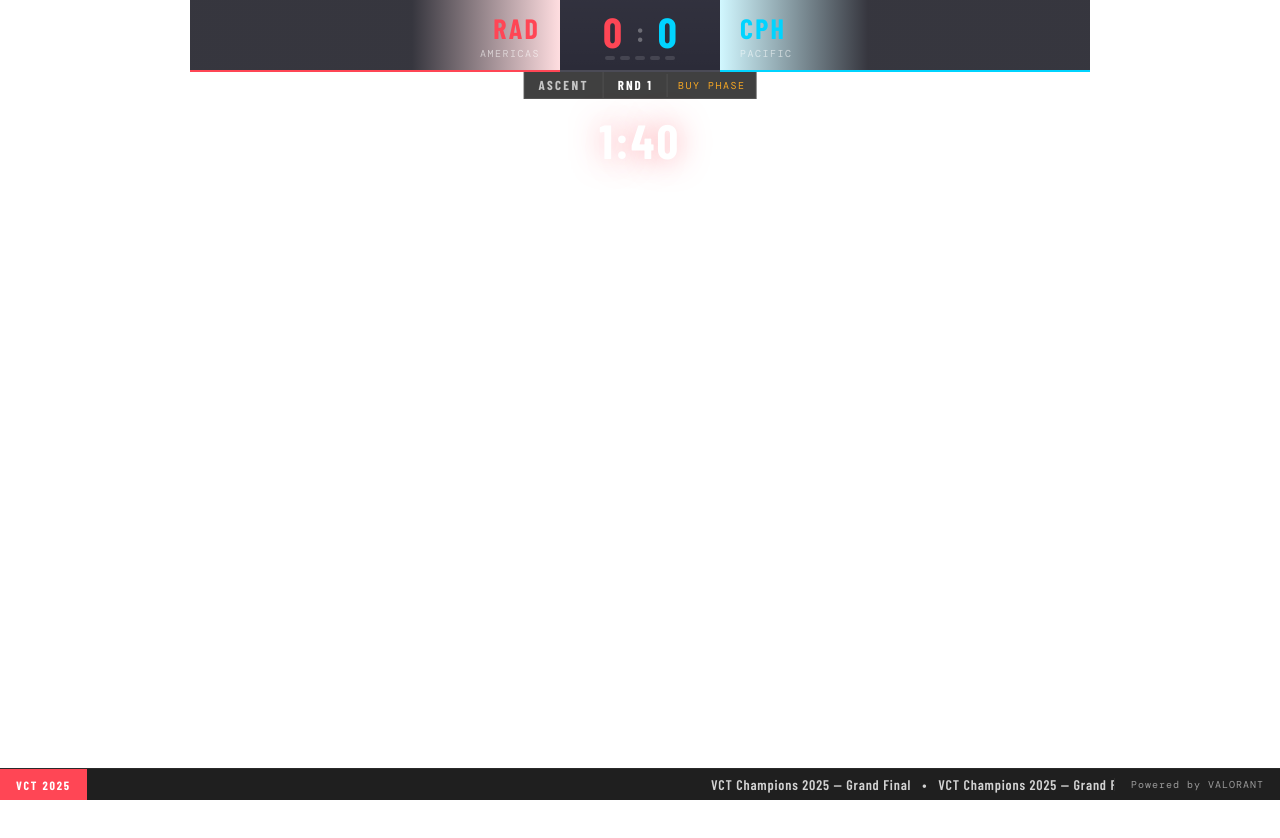
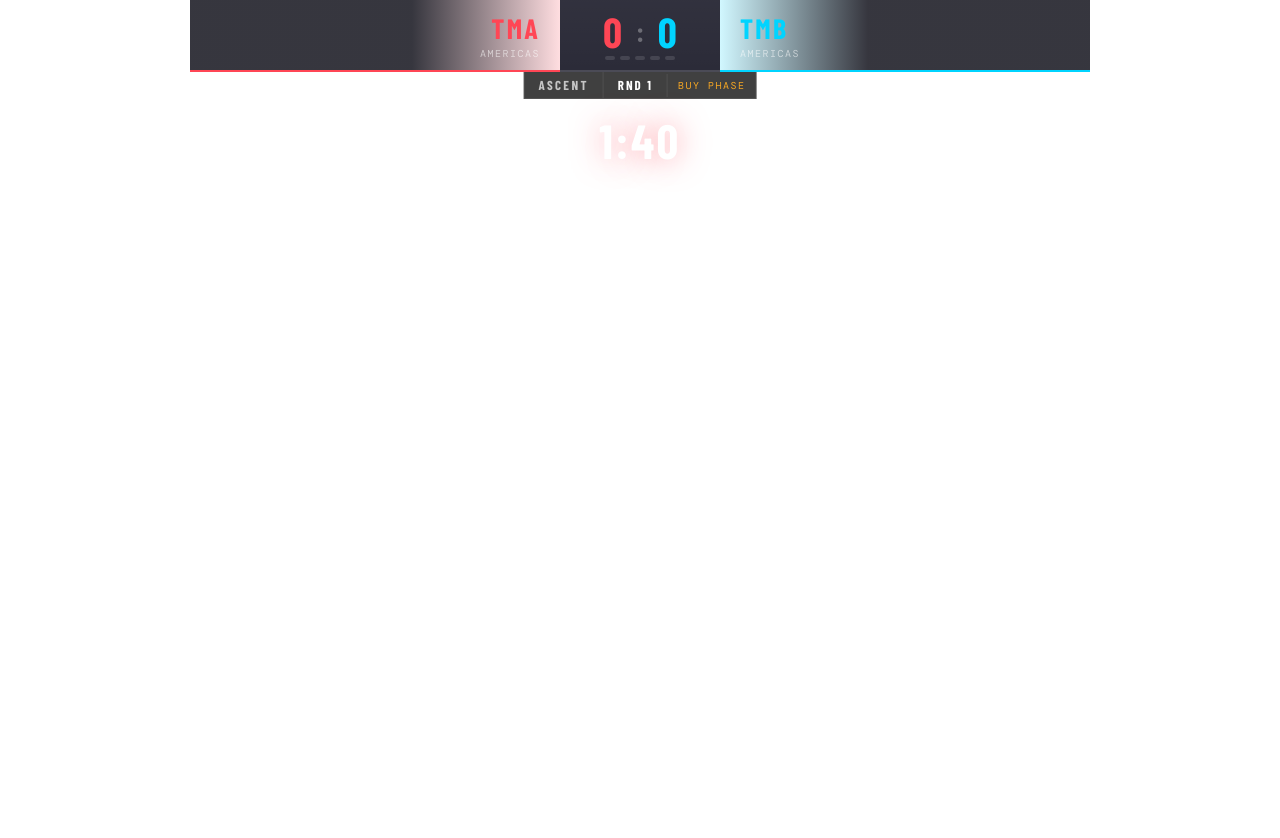
Before and after one commit to RealTobyG/ITM-graphics-controller, a plain HTML site: page display.html in a window 1280 px wide. Shown: the top 838 px of the page. Drawn offline with nearby package versions, Linux system fonts and the light colour scheme; a web font is replaced by a local one.

Commit message:
Update display.html

```diff
--- a/display.html
+++ b/display.html
@@ -799,18 +799,13 @@
 
 <div class="display-root" id="displayRoot">
 
-  <!-- Demo background placeholder -->
-  <div class="demo-bg-text">VALORANT CHAMPIONSHIP TOUR</div>
-
-  <!-- VCT watermark -->
-  <div class="vct-watermark">VCT Broadcast System</div>
 
   <!-- ─────── TOP SCOREBOARD ─────── -->
   <div class="scoreboard-bar" id="scoreboardBar">
     <!-- Team A -->
     <div class="score-team score-team-a">
       <div class="team-info">
-        <div class="team-tag" id="d-tag-a">RAD</div>
+        <div class="team-tag" id="d-tag-a">TMA</div>
         <div class="team-region" id="d-region-a">Americas</div>
       </div>
     </div>
@@ -834,8 +829,8 @@
     <!-- Team B -->
     <div class="score-team score-team-b">
       <div class="team-info">
-        <div class="team-tag" id="d-tag-b">CPH</div>
-        <div class="team-region" id="d-region-b">Pacific</div>
+        <div class="team-tag" id="d-tag-b">TMB</div>
+        <div class="team-region" id="d-region-b">Americas</div>
       </div>
     </div>
   </div>
@@ -882,8 +877,8 @@
   <!-- ─────── PLAYER STATS ─────── -->
   <div class="stats-panel hidden" id="statsPanel">
     <div class="stats-panel-header">
-      <div class="stats-player-name" id="d-stat-player">TenZ</div>
-      <div class="stats-agent-tag" id="d-stat-agent">JETT</div>
+      <div class="stats-player-name" id="d-stat-player">Player 1</div>
+      <div class="stats-agent-tag" id="d-stat-agent">AGENT 1</div>
     </div>
     <div class="stats-grid">
       <div class="stat-cell">
@@ -924,9 +919,9 @@
   <!-- ─────── TEAM COMP ─────── -->
   <div class="teamcomp-panel hidden" id="teamcompPanel">
     <div class="teamcomp-header">
-      <div class="tc-team-label a" id="tc-name-a">TEAM RADIANT</div>
+      <div class="tc-team-label a" id="tc-name-a">TEAM A</div>
       <div class="tc-vs">VS</div>
-      <div class="tc-team-label b" id="tc-name-b">TEAM CIPHER</div>
+      <div class="tc-team-label b" id="tc-name-b">TEAM B</div>
     </div>
     <div class="teamcomp-players">
       <div class="tc-team-col" id="tc-col-a"></div>
@@ -948,18 +943,6 @@
     </div>
   </div>
 
-  <!-- ─────── TICKER ─────── -->
-  <div class="ticker-bar">
-    <div class="ticker-label">VCT 2025</div>
-    <div class="ticker-scroll-wrap">
-      <div class="ticker-text" id="d-ticker">
-        VCT Champions 2025 — Grand Final &nbsp;&nbsp;•&nbsp;&nbsp; VCT Champions 2025 — Grand Final &nbsp;&nbsp;•&nbsp;&nbsp; VCT Champions 2025 — Grand Final
-      </div>
-    </div>
-    <div class="sponsor-tag" id="d-sponsor">Powered by VALORANT</div>
-  </div>
-
-</div><!-- end display-root -->
 
 <script>
 // ─── DEFAULT STATE ───
@@ -973,19 +956,19 @@
   score_a: 0,
   score_b: 0,
   maps: [0,0,0,0,0],
-  team_a_name: 'TEAM RADIANT',
-  team_a_tag: 'RAD',
+  team_a_name: 'TEAM A',
+  team_a_tag: 'TMA',
   team_a_color: '#ff4655',
   team_a_region: 'Americas',
-  team_b_name: 'TEAM CIPHER',
-  team_b_tag: 'CPH',
+  team_b_name: 'TEAM B',
+  team_b_tag: 'TMB',
   team_b_color: '#00d4ff',
-  team_b_region: 'Pacific',
+  team_b_region: 'Americas',
   map_name: 'Ascent',
   round: 1,
   phase: 'BUY',
-  stat_player: 'TenZ',
-  stat_agent: 'Jett',
+  stat_player: 'Player 1',
+  stat_agent: 'Agent1',
   stat_acs: 312,
   stat_kd: 1.42,
   stat_kills: 22,
@@ -996,8 +979,8 @@
   stat_fk: 6,
   win_prob_a: 62,
   win_prob_b: 38,
-  lt_name: 'TenZ',
-  lt_sub: 'IGL · Sentinels',
+  lt_name: 'Player 1',
+  lt_sub: 'Role1 · Team A',
 };
 
 // Load saved state from localStorage on page load
```
